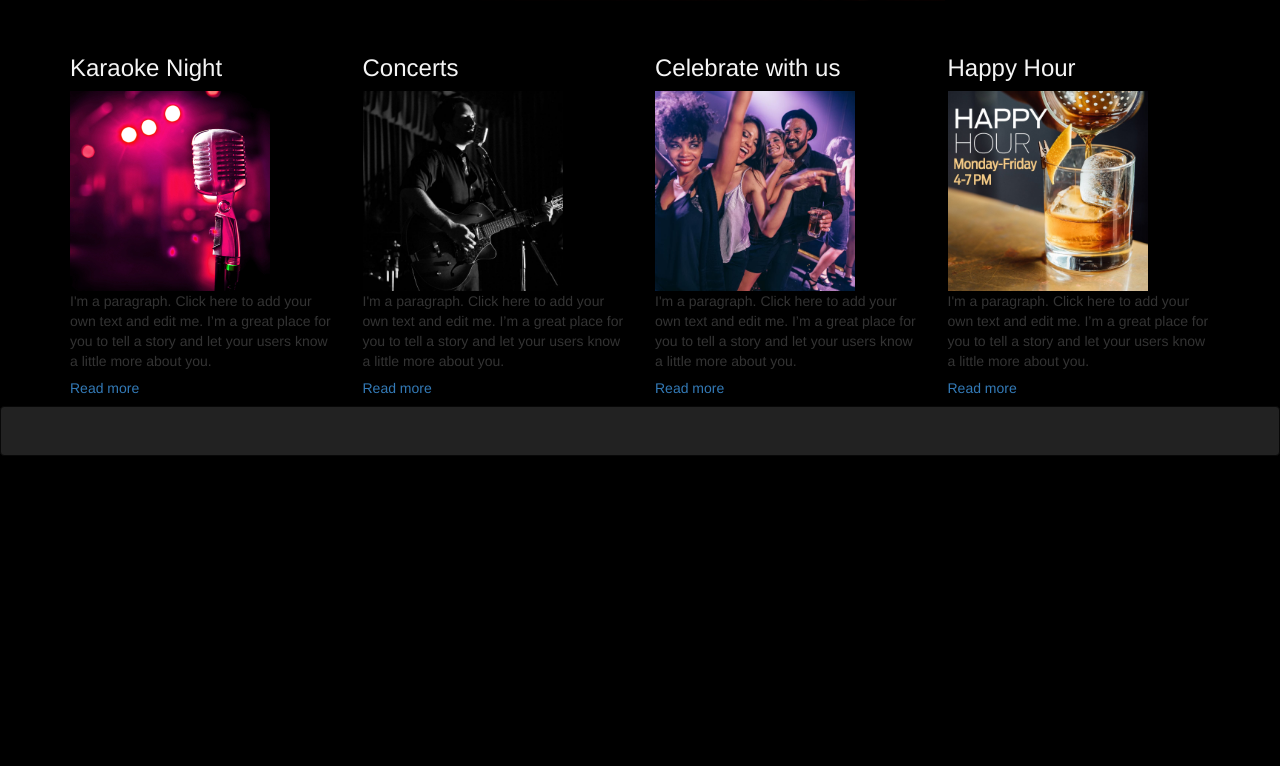
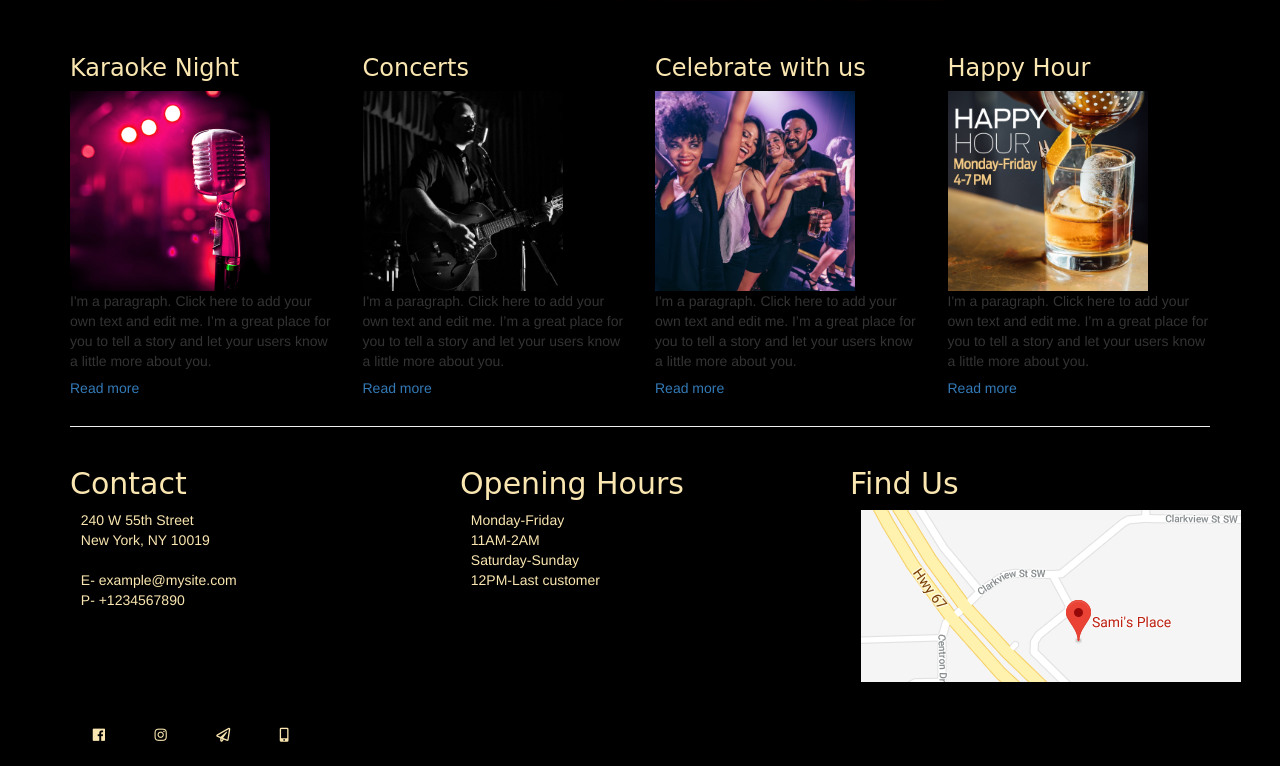
Before and after one commit to samos777/samis-place, a plain HTML site: page index.html in a window 1280 px wide. Shown: the part 835-1601 px from the top of the page. Before the commit the page ends 1311 px from the top, so only its background shows below. Drawn offline with nearby package versions, Linux system fonts and the light colour scheme; files whose address does not match are found by name; a web font is replaced by a local one.

Commit message:
footer on

```diff
--- a/index.html
+++ b/index.html
@@ -13,6 +13,7 @@
     <link rel="stylesheet" href="styles/css/slick.css">
     <link rel="stylesheet" href="styles/css/slick-theme.css">
     <link rel="stylesheet" href="styles/css/header.css">
+    <link rel="stylesheet" href="styles/css/footer.css">
     <link rel="stylesheet" href="styles/css/mainPage.css">
 
 
@@ -96,24 +97,49 @@
         </div>
     </div>
 
-    <div id="footer">
-        <div class="navbar navbar-inverse">
-            <div class="container">
 
 
+    <div id="footer">
+        <div class="container" id="horLine">
+            <hr>
+        </div>
 
+        <div class="container" id="innerFooter">
 
+            <div class="row" id="dataContainer">
+                <div class="col-sm-4 part" id="leftPart">
+                    <h2 class="miniTitleFooter">Contact</h2>
+                    <p>
+                        240 W 55th Street <br>
+                        New York, NY 10019 <br>
+                        <br>
+                        E- example@mysite.com <br>
+                        P- +1234567890 <br>
+                    </p>
 
-
-
+                </div>
+                <div class="col-sm-4 part" id="middlePart">
+                    <h2 class="miniTitleFooter">Opening Hours</h2>
+                    <p>
+                        Monday-Friday <br>
+                        11AM-2AM <br>
+                        Saturday-Sunday <br>
+                        12PM-Last customer <br>
+                    </p>
+                </div>
+                <div class="col-sm-4 part" id="rightPart">
+                    <h2 class="miniTitleFooter">Find Us</h2>
+                    <img src="styles/images/footer/map.png" alt="map">
+                </div>
             </div>
 
-
-
-
-
         </div>
-
+        <div class="container" id="socialMediaBar">
+            <a class="social-item" href="#" target="_blank"><i class="fab fa-facebook"></i></a>
+            <a class="social-item" href="#" target="_blank"><i class="fab fa-instagram"></i></a>
+            <a class="social-item" href="mailto:example@mysite.com?Subject=Hello"><i class="far fa-paper-plane"></i></a>
+            <a class="social-item" href="tel:+1234567890"><i class="fas fa-mobile-alt"></i></a>
+        </div>
 
 
 
--- /dev/null
+++ b/styles/scss/footer.scss
@@ -0,0 +1,43 @@
+#footer{
+
+color:#FAE6B0;
+
+  #innerFooter{
+
+    #dataContainer{   //row
+
+      .part{    //col
+
+        .miniTitleFooter{
+
+          font-family: 'Yatra One', cursive;
+
+        }
+        p{
+            padding-left: 3%;
+
+        }
+        img{
+          padding-left: 3%;
+          padding-bottom: 12%;
+
+        }
+
+      }
+
+    }
+
+  }
+
+  #socialMediaBar{
+
+    .social-item{
+      color: #FAE6B0;
+      padding: 2%;
+      margin-bottom: 5%;
+    }
+
+
+  }
+
+}
--- a/styles/scss/header.scss
+++ b/styles/scss/header.scss
@@ -27,11 +27,18 @@ body {
       text-align: center;
 
       #navList {
-        font-size: 140%;
+        font-size: 180%;
         background-color: black;
         display: inline-block;
         float: none;
+        color:#FAE6B0;
         font-family: 'Yatra One', cursive;
+
+        .menuItem{
+
+          color:#FAE6B0;
+
+        }
 
 
       }
--- a/styles/scss/mainPage.scss
+++ b/styles/scss/mainPage.scss
@@ -12,16 +12,7 @@
       }
     }
   }
-
-
 }
-
-
-
-
-
-
-
 
 
 #eventBar{
@@ -31,7 +22,8 @@
     .eventItem{
 
       .eventBarTitle{
-        color:whitesmoke;
+        color:#FAE6B0;
+        font-family: 'Yatra One', cursive;
       }
       .eventImg{
           max-height: 200px;
```
Also changed, not shown: styles/css/footer.css (added), styles/css/header.css, styles/css/mainPage.css, styles/images/footer/map.png (added).
